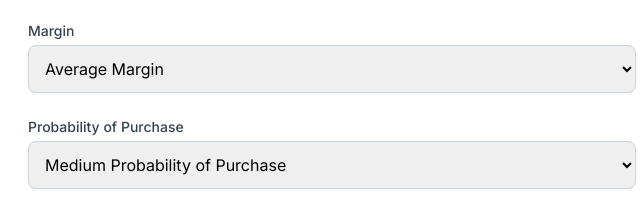
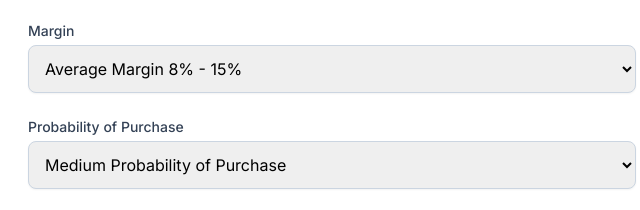
Before and after one commit to VisionMedia-Git/RFQCalculator, a plain HTML site: page index.html in a window 1280 px wide. Shown: the part 223-433 px from the top of the page, 308-948 px from the left. Drawn offline with nearby package versions, Linux system fonts and the light colour scheme.

Commit message:
Update index.html

```diff
--- a/index.html
+++ b/index.html
@@ -40,9 +40,9 @@
             <div>
                 <label for="margin" class="block text-sm font-medium text-slate-700 mb-1">Margin</label>
                 <select id="margin" name="margin" class="calculator-input block w-full p-3 border border-slate-300 rounded-lg shadow-sm focus:ring-2 focus:ring-indigo-500 focus:border-indigo-500 transition">
-                    <option value="3">High Margin</option>
-                    <option value="1" selected>Average Margin</option>
-                    <option value="-1">Low Margin</option>
+                    <option value="3">High Margin 15% + </option>
+                    <option value="1" selected>Average Margin 8% - 15% </option>
+                    <option value="-1">Low Margin < 8% </option>
                 </select>
             </div>
 
```
